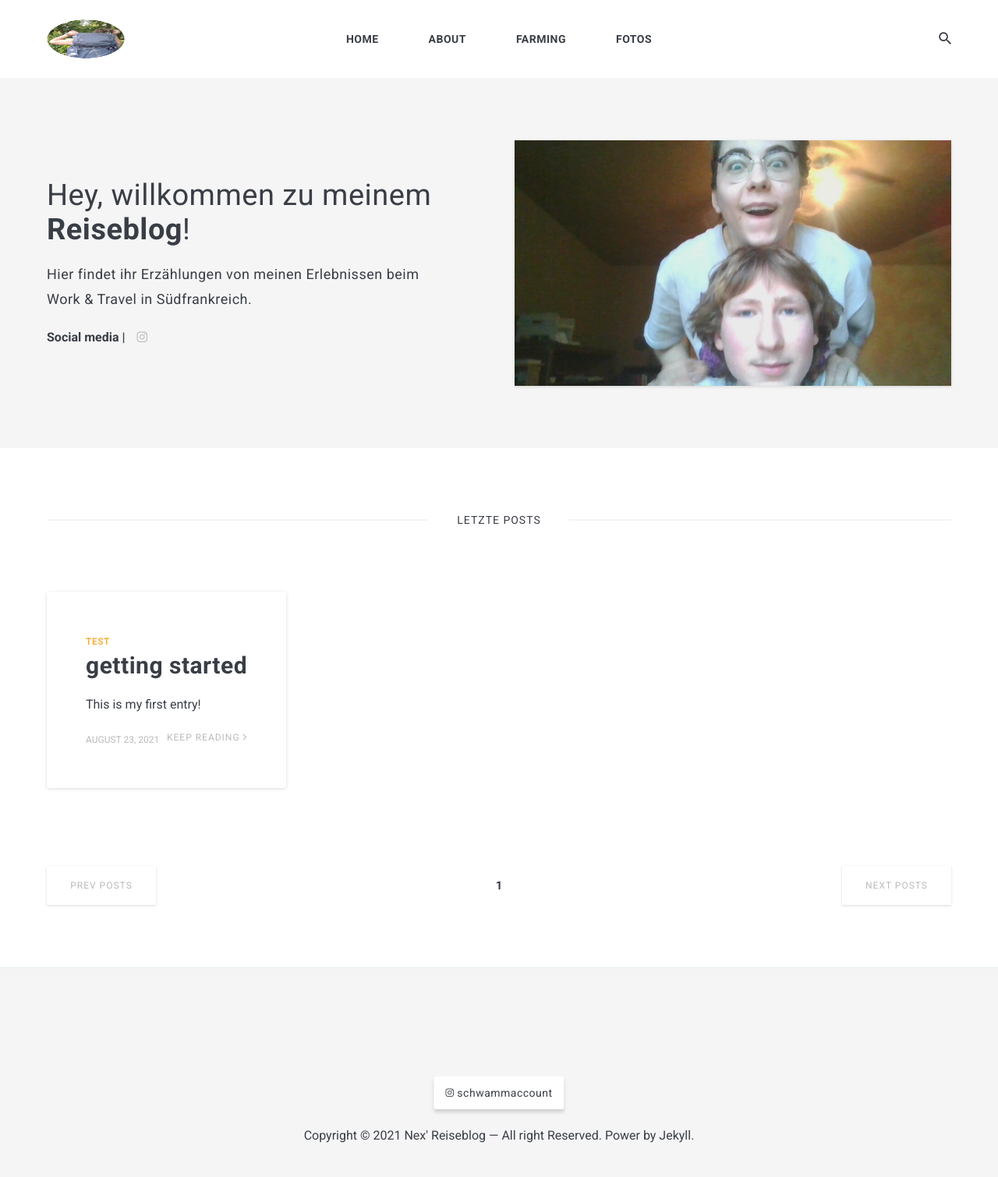
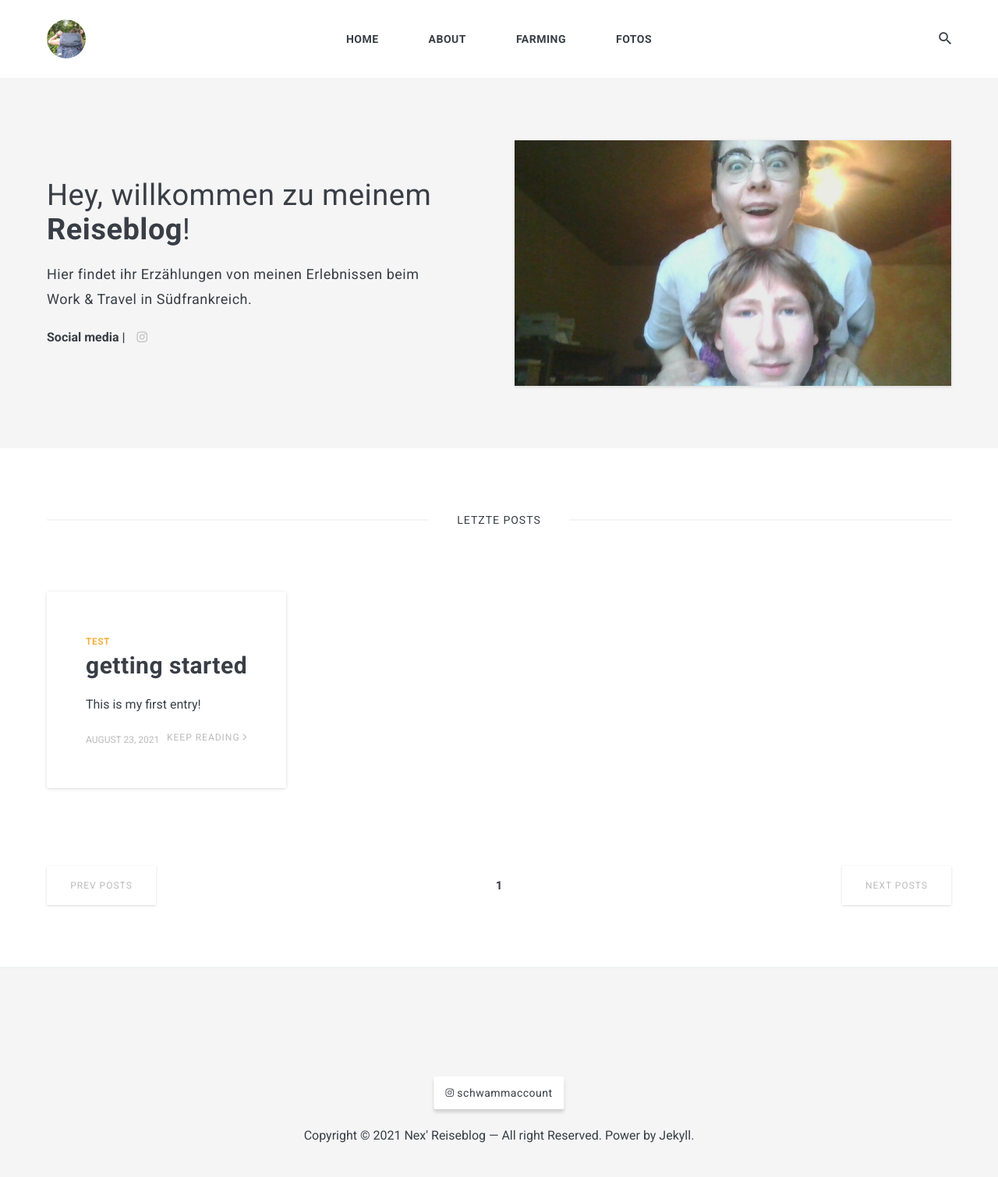
Before and after one commit to anneke-streit/anneke-streit.github.io, a Jekyll site: the page built from index.html, in a window 1280 px wide. Shown: the whole page at 78% size. Built offline with Jekyll 4.4.1, drawn with Linux system fonts in a browser that asks for light colours; nearby versions of some CDN libraries; the list of posts is cut into pages by our own code.

Commit message:
Update header.html

```diff
--- a/_includes/header.html
+++ b/_includes/header.html
@@ -7,7 +7,7 @@
         <div class="logo">
           <a class="logo__link" href="{{site.baseurl}}/">
           {%if site.data.settings.logo %}
-            <img class="logo__image" src="{{ site.baseurl }}/images/{{ site.data.settings.logo }}" alt="{{ site.data.settings.title }}" width="100" height="100">
+            <img class="logo__image" src="{{ site.baseurl }}/images/{{ site.data.settings.logo }}" alt="{{ site.data.settings.title }}">
           {% else %}
             {{ site.data.settings.title }}
           {% endif %}
```
